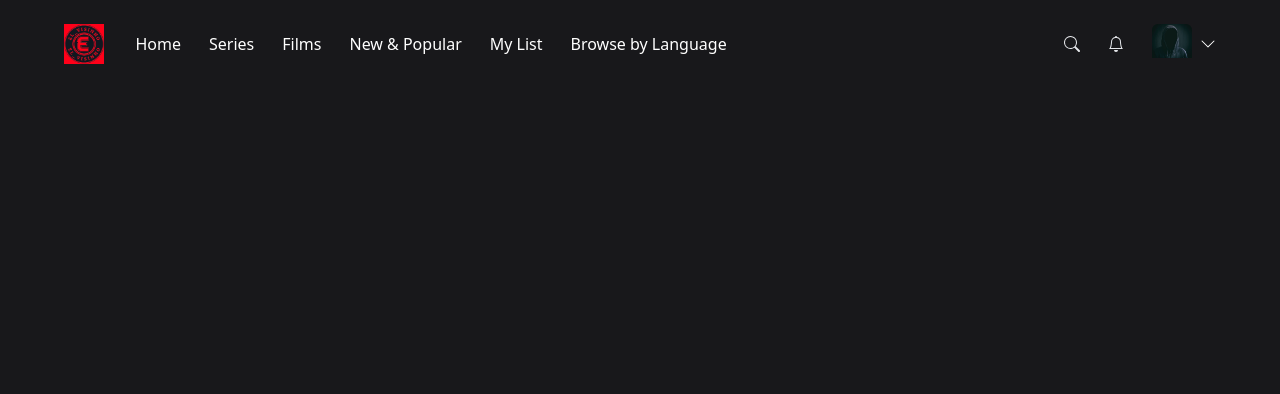
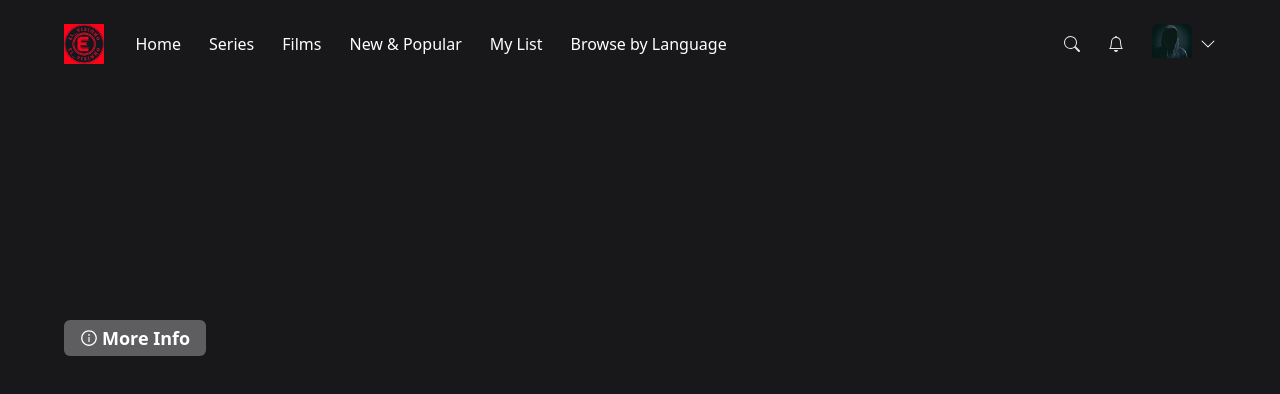
Before and after one commit to Visinho/my_movie_app, a Next.js app: page / in a window 1280 px wide. Shown: the top 394 px of the page. Built offline with nearby package versions, Linux system fonts and the light colour scheme; no server answers; the database is empty; sample sign-in values are in the browser's storage.

Commit message:
Wrote the logic for displaying a single movie on the frontpage with all the styling

```diff
--- /dev/null
+++ b/components/Billboard.tsx
@@ -0,0 +1,32 @@
+import useBillboard from '@/hooks/useBillboard';
+import React from 'react';
+import { AiOutlineInfoCircle } from "react-icons/ai";
+
+const Billboard = () => {
+
+    const { data } = useBillboard();
+
+  return (
+    <div className='relative h-[56.25vw]'>
+      <video className='w-full h-[56.25vw] object-cover brightness-[60%]' autoPlay muted loop poster={data?.thumbnailUrl} src={data?.videoUrl}>
+
+      </video>
+      <div className='absolute top-[30%] md:top-[40%] ml-4 md:ml-16'>
+         <p className='text-white text-6xl md:text-5xl h-full w-[30%] lg:text-6xl font-bold drop-shadow-xl'>
+            {data?.title}
+         </p>
+         <p className='text-white text-[14px] md:text-lg mt-3 md:mt-8 w-[50%] md:w-[60%] lg:w-[50%] drop-shadow-xl'>
+            {data?.description}
+         </p>
+         <div className='flex flex-row items-center mt-3 md:mt-4 gap-3'>
+            <button className='bg-white text-white bg-opacity-30 rounded-md py-1 md:py:2 px-2 md:px-4 w-auto text-xs lg:text-lg font-semibold flex flex-row items-center hover:bg-opacity-20 transition'>
+            <AiOutlineInfoCircle className="mr-1" />
+                More Info
+            </button>
+         </div>
+      </div>
+    </div>
+  )
+}
+
+export default Billboard;
--- /dev/null
+++ b/hooks/useBillboard.ts
@@ -0,0 +1,16 @@
+import useSWR from 'swr';
+import fetcher from '@/lib/fetcher';
+
+const useBillboard = () => {
+    const { data, error, isLoading } = useSWR("/api/random", fetcher, {
+        revalidateIfStale: false,
+        revalidateOnFocus: false,
+        revalidateOnReconnect: false
+    });
+
+    return  {
+        data, error, isLoading
+    }
+}
+
+export default useBillboard;
--- /dev/null
+++ b/pages/api/random.ts
@@ -0,0 +1,25 @@
+import prismadb from '@/lib/prismadb';
+import { NextApiRequest, NextApiResponse } from "next";
+import serverAuth from '@/lib/serverAuth';
+
+export default async function handler(req: NextApiRequest, res: NextApiResponse) {
+    if(req.method !== "GET") {
+        return res.status(405).end();
+    }
+
+    try {
+        await serverAuth(req);
+
+        const movieCount = await prismadb.movie.count();
+        const randomIndex = Math.floor(Math.random() * movieCount);
+
+        const randomMovies = await prismadb.movie.findMany({
+            take: 1,
+            skip: randomIndex
+        });
+        return res.status(200).json(randomMovies[0]);
+    } catch (error) {
+        console.log(error);
+        return res.status(400).end();
+    }
+}
--- a/pages/index.tsx
+++ b/pages/index.tsx
@@ -1,6 +1,7 @@
 import { NextPageContext } from "next";
 import { getSession } from "next-auth/react";
 import Navbar from "@/components/Navbar";
+import Billboard from "@/components/Billboard";
 
 export async function getServerSideProps(context: NextPageContext) {
   const session = await getSession(context);
@@ -24,6 +25,7 @@
   return (
     <>
      <Navbar />
+     <Billboard />
     </>
   )
 }
```
